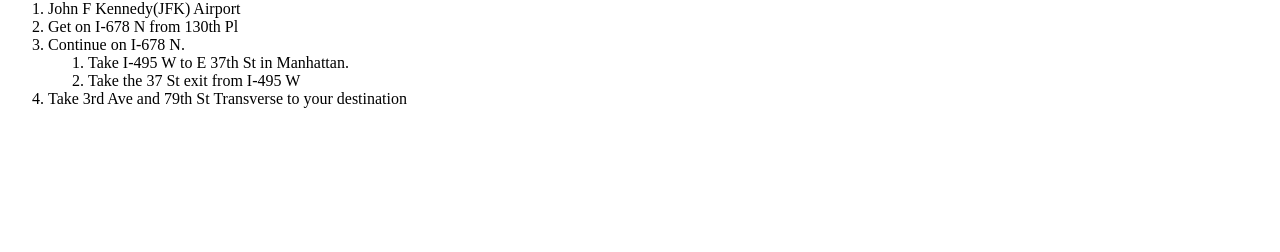
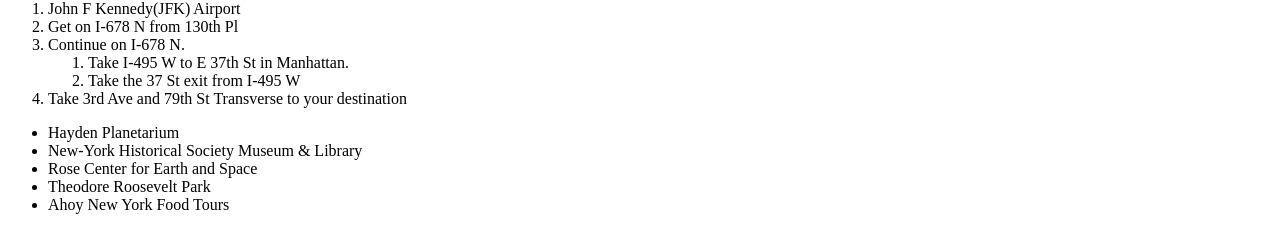
Before and after one commit to 44-563-Web-Apps-F22/44563-webapps-assignment-3-Vyshnavi1410, a plain HTML site: page index.html in a window 1280 px wide. Shown: the part 254-506 px from the top of the page. Drawn offline with Linux system fonts and the light colour scheme.

Commit message:
Update index.html

```diff
--- a/index.html
+++ b/index.html
@@ -26,8 +26,13 @@
         </li>
         <li>Take 3rd Ave and 79th St Transverse to your destination</li>
     </ol>
-
-
+    <ul>
+        <li>Hayden Planetarium</li>
+        <li>New-York Historical Society Museum & Library</li>
+        <li>Rose Center for Earth and Space</li>
+        <li>Theodore Roosevelt Park</li>
+        <li>Ahoy New York Food Tours</li>
+    </ul>
 </body>
 
 </html>
```
